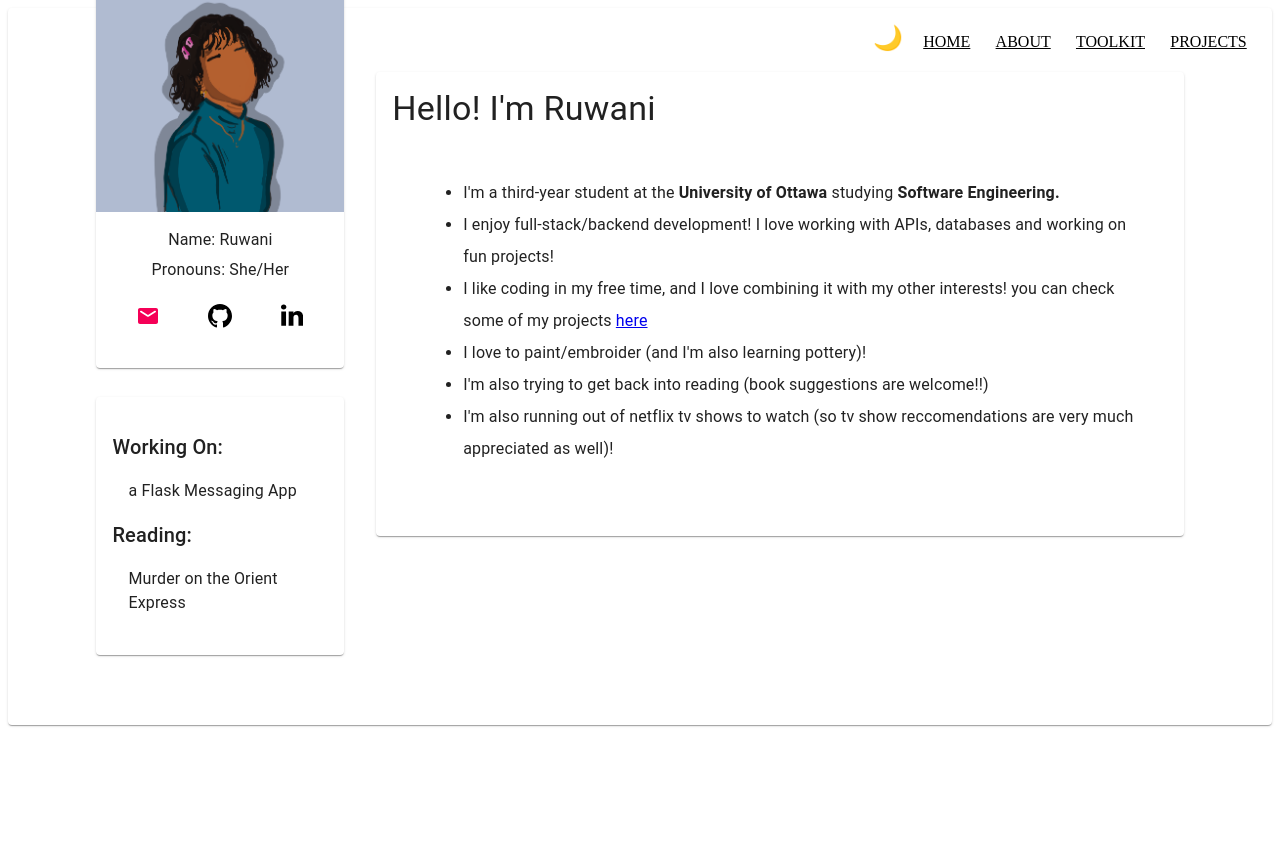
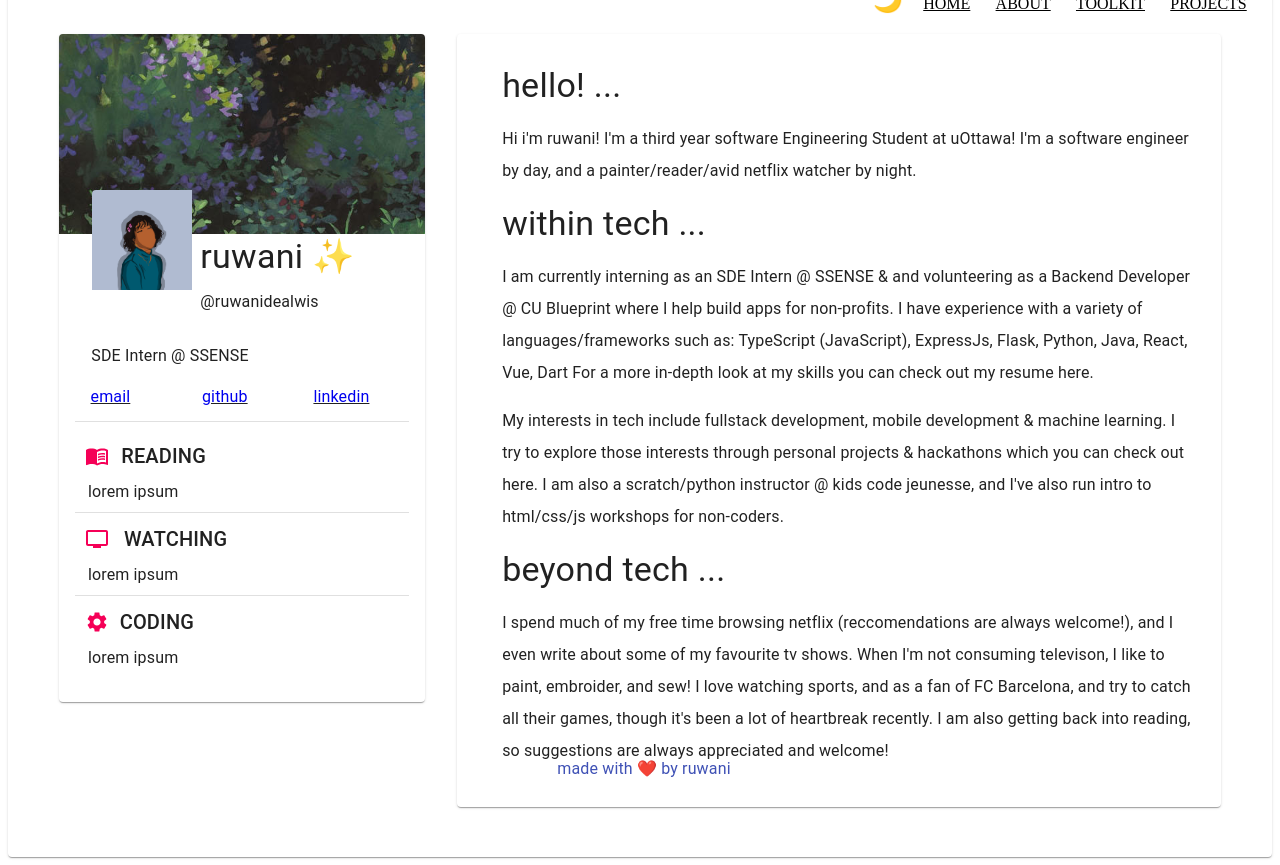
Before and after one commit to ruwanidealwis/ruwanidealwis.github.io, a Gatsby site in the folder gatsby-site/: page /about in a window 1280 px wide. Before the commit the page ends 800 px from the top, so only its background shows below. Built offline with nearby package versions, Linux system fonts and the light colour scheme; Gatsby itself is replaced by a stand-in of ours.

Commit message:
revamped about page

```diff
--- a/gatsby-site/package.json
+++ b/gatsby-site/package.json
@@ -27,6 +27,7 @@
     "gatsby-plugin-sharp": "^2.6.42",
     "gatsby-plugin-transition-link": "^1.20.2",
     "gatsby-source-filesystem": "^2.3.34",
+    "gatsby-source-medium": "^3.4.0",
     "gatsby-transformer-sharp": "^2.5.17",
     "gsap": "^3.5.1",
     "react": "^16.12.0",
--- a/gatsby-site/plugins/custom-mui-theme/theme/theme.json
+++ b/gatsby-site/plugins/custom-mui-theme/theme/theme.json
@@ -76,21 +76,28 @@
     "h4": {
       "color": "#000",
       "fontFamily": "\"Roboto\", \"Helvetica\", \"Arial\", sans-serif",
-      "fontSize": "1.8rem",
+      "fontSize": "1.33rem",
       "fontWeight": 500
     },
 
     "h5": {
       "color": "var(--main)",
       "fontFamily": "\"Roboto\", \"Helvetica\", \"Arial\", sans-serif",
-      "fontSize": "1.3rem",
+      "fontSize": "1.2rem",
       "fontWeight": 400,
+      "marginRight": "-.02em"
+    },
+      "h6": {
+      "color": "var(--main)",
+      "fontFamily": "\"Roboto\", \"Helvetica\", \"Arial\", sans-serif",
+      "fontSize": "0.98rem",
+      "fontWeight": 600,
       "marginRight": "-.02em"
     },
     "headline": {
       "color": "rgba(0, 0, 0, 0.87)",
       "fontFamily": "\"Roboto\", \"Helvetica\", \"Arial\", sans-serif",
-      "lineHeight": "1.35417em",
+      "lineHeight": "1.1",
       "fontSize": "2rem",
       "fontWeight": 600
     },
@@ -133,7 +140,7 @@
       "textTransform": "uppercase",
       "color": "rgba(0, 0, 0, 0.87)",
       "fontFamily": "\"Roboto\", \"Helvetica\", \"Arial\", sans-serif",
-      "fontSize": "0.875rem",
+      "fontSize": "0.820rem",
       "fontWeight": 500
     },
     "fontFamily": "\"Roboto\", \"Helvetica\", \"Arial\", sans-serif",
@@ -141,7 +148,7 @@
       "color": "rgba(0, 0, 0, 0.87)",
       "fontFamily": "\"Roboto\", \"Helvetica\", \"Arial\", sans-serif",
       "lineHeight": "1.71429em",
-      "fontSize": "0.875rem",
+      "fontSize": "0.820rem",
       "fontWeight": 500
     },
     "caption": {
@@ -151,7 +158,7 @@
       "fontSize": "0.75rem",
       "fontWeight": 400
     },
-    "fontSize": 14,
+    "fontSize": 12,
     "fontWeightMedium": 500,
     "title": {
       "color": "rgba(0, 0, 0, 0.87)",
@@ -170,8 +177,8 @@
     "body1": {
       "color": "#a2a2a2",
       "fontFamily": "\"Raleway\", \"Helvetica\", \"Arial\", sans-serif",
-      "lineHeight": "1.5429em",
-      "fontSize": "1rem",
+      "lineHeight": "1.2429em",
+      "fontSize": "0.89rem",
       "fontWeight": 400
     }
   },
--- a/gatsby-site/src/components/aboutCard.js
+++ b/gatsby-site/src/components/aboutCard.js
@@ -17,51 +17,54 @@ class AboutCard extends React.Component {
       <Card id="aboutCard" style={{ backgroundColor: "var(--pbg)" }}>
         <CardContent>
           <Typography
-            style={{ color: "var(--main)" }}
+            style={{ color: "var(--main)", paddingLeft: "2%", margin: "2%" }}
             gutterBottom
             variant="h4"
           >
-            Hello! I'm Ruwani
+           hello! ...
+          </Typography>
+
+          <Typography
+            gutterBottom
+            variant="body1"
+            style={{ lineHeight: "2", paddingLeft: "2%", margin: "2%" }}
+          >
+            <p>Hi i'm ruwani! I'm a third year software Engineering Student at uOttawa! I'm a software engineer by day, and a painter/reader/avid netflix watcher by night. </p>
+          </Typography>
+          <Typography
+            style={{ color: "var(--main)", paddingLeft: "2%", margin: "2%" }}
+            gutterBottom
+            variant="h4"
+          >
+            within tech ...
           </Typography>
           <Typography
             gutterBottom
             variant="body1"
-            style={{ lineHeight: "2", padding: "2%", margin: "2%" }}
+            style={{ lineHeight: "2", paddingLeft: "2%", margin: "2%" }}
           >
-            <ul>
-              <li>
-                I'm a third-year student at the{" "}
-                <strong>University of Ottawa</strong> studying{" "}
-                <strong>Software Engineering.</strong>
-              </li>
-              <li>
-                I enjoy full-stack/backend development! I love working with
-                APIs, databases and working on fun projects!
-              </li>
-              <li>
-                I like coding in my free time, and I love combining it with my
-                other interests! you can check some of my projects{" "}
-                <AniLink
-                  swipe
-                  direction="right"
-                  to="/projects?filter=webDevelopment"
-                >
-                  here{" "}
-                </AniLink>
-              </li>
-              <li>
-                I love to paint/embroider (and I'm also learning pottery)!
-              </li>
-              <li>
-                I'm also trying to get back into reading (book suggestions are
-                welcome!!)
-              </li>
-              <li>
-                I'm also running out of netflix tv shows to watch (so tv show
-                reccomendations are very much appreciated as well)!
-              </li>
-            </ul>
+            <p>I am currently interning as an SDE Intern @ SSENSE & and volunteering as a Backend Developer @ CU Blueprint where I help build apps for non-profits. I have experience with a variety of languages/frameworks such as: TypeScript (JavaScript), ExpressJs, Flask, Python, Java, React, Vue, Dart For a more in-depth look at my skills you can check out my resume here.  </p>
+
+            <p>My interests in tech include fullstack development, mobile development & machine learning. I try to explore those interests through personal projects & hackathons which you can check out here. I am also a scratch/python instructor @ kids code jeunesse, and I've also run intro to html/css/js workshops for non-coders.</p>
           </Typography>
+
+          <Typography
+            style={{ color: "var(--main)", paddingLeft: "2%", margin: "2%" }}
+            gutterBottom
+            variant="h4"
+          >
+            beyond tech ...
+          </Typography>
+
+          <Typography
+            gutterBottom
+            variant="body1"
+            style={{ lineHeight: "2", paddingLeft: "2%", margin: "2%" }}
+          >
+            <p>I spend much of my free time browsing netflix (reccomendations are always welcome!), and I even write about some of my favourite tv shows. When I'm not consuming televison, I like to paint, embroider, and sew! I love watching sports, and as a fan of FC Barcelona, and try to catch all their games, though it's been a lot of heartbreak recently. I am also getting back into reading, so suggestions are always appreciated and welcome!</p>
+
+          </Typography>
+
         </CardContent>
       </Card>
     )
--- a/gatsby-site/src/components/bioCard.js
+++ b/gatsby-site/src/components/bioCard.js
@@ -2,17 +2,24 @@ import {
   Card,
   CardContent,
   CardMedia,
+  Grid,
   List,
   ListItem,
+  ListItemText,
   Typography,
+  Divider,
 } from "@material-ui/core"
 
-import memojiURL from "../../static/images/minimalistV4.png"
+import iconImage from "../../static/images/minimalistV4.png"
+import testImage from "../../static/images/ghibli-9.jpg"
 import EmailIcon from "@material-ui/icons/EmailRounded"
-import GithubIcon from "../../static/images/github.svg"
-import LinkedinIcon from "../../static/images/linkedin-logo.svg"
+import MenuBookIcon from "@material-ui/icons/MenuBook"
+import SettingsIcon from "@material-ui/icons/Settings"
+import TvIcon from "@material-ui/icons/Tv"
+
 import "../../static/styles/about.css"
 import React from "react"
+import UpdateCard from "./updateCard"
 class BioCard extends React.Component {
   render() {
     return (
@@ -21,30 +28,87 @@ class BioCard extends React.Component {
           className="bioCardImage"
           style={{
             marginLeft: "0%",
-            marginTop: "-50%",
+            marginTop: "0%",
             backgroundColor: "var(--pbg)",
             marginBottom: "12%",
           }}
         >
-          <CardMedia style={{ height: "33vh" }} image={memojiURL}></CardMedia>
-          <CardContent>
+          <CardMedia
+            style={{ height: "25vh", width: "100vw" }}
+            image={testImage}
+          ></CardMedia>
+
+          <Card
+            elevation="0"
+            style={{
+              marginLeft: "9%",
+              marginTop: "-12%",
+              backgroundColor: "#00000000",
+              padding: "0%",
+              marginBottom: "0",
+            }}
+          >
+            <Grid container spacing={3}>
+              <Grid item md={3} sm={12}>
+                <CardMedia
+                  style={{ height: "100px", width: "100px" }}
+                  image={iconImage}
+                ></CardMedia>
+              </Grid>
+              <Grid item md={9} sm={12} style={{ position: "relative" }}>
+                <CardContent
+                  style={{
+                    paddingLeft: "8%",
+                    textAlign: "left",
+                  }}
+                >
+                  <Grid container spacing={0}>
+                    <Grid item md={12} style={{ height: "30px" }}>
+                      <div></div>
+                    </Grid>
+                    <Grid item md={12}>
+                      <Typography
+                        gutterBottom
+                        variant="h4"
+                        align="left"
+                        component="h2"
+                      >
+                        ruwani ✨
+                      </Typography>
+                    </Grid>
+                    <Grid item md={12}>
                       <Typography
                         gutterBottom
                         variant="body1"
-              align="center"
+                        align="left"
                         component="h2"
                       >
-              Name: Ruwani
+                        @ruwanidealwis
                       </Typography>
+                    </Grid>
+                  </Grid>
+                </CardContent>
+              </Grid>
+            </Grid>
+          </Card>
+
+          <CardContent
+            style={{
+              paddingTop: "0",
+            }}
+          >
             <Typography
               gutterBottom
               variant="body1"
-              align="center"
+              align="left"
               component="h2"
+              style={{
+                paddingLeft: "5%",
+                paddingTop: "0",
+              }}
             >
-              Pronouns: She/Her
+              SDE Intern @ SSENSE
             </Typography>
-
             <List
               style={{
                 display: "inline-flex",
@@ -54,33 +118,42 @@ class BioCard extends React.Component {
                 margin: "auto",
                 alignItems: "center",
                 alignContent: "center",
+                textDecoration: "underline",
+                textDecorationColor: "var(--main)",
+                padding: "0",
               }}
             >
               <ListItem
-                button
                 component="a"
                 href="mailto: ruwanide51@gmail.com"
                 style={{ justifyContent: "center" }}
               >
-                <EmailIcon color="secondary" />
+                <ListItemText
+                  display="block"
+                  primaryTypographyProps={{ style: { color: "var(--main)" } }}
+                  primary="email"
+                />
+              </ListItem>
+              <ListItem component="a" href="https://github.com/ruwanidealwis">
+                <ListItemText
+                  primaryTypographyProps={{ style: { color: "var(--main)" } }}
+                  primary="github"
+                />
               </ListItem>
               <ListItem
-                button
-                component="a"
-                href="https://github.com/ruwanidealwis"
-                style={{ justifyContent: "center" }}
-              >
-                <GithubIcon />
-              </ListItem>
-              <ListItem
-                button
                 component="a"
                 href="https://www.linkedin.com/in/ruwani-de-alwis-610476187/"
-                style={{ justifyContent: "center" }}
               >
-                <LinkedinIcon />
+                <ListItemText
+                  primaryTypographyProps={{ style: { color: "var(--main)" } }}
+                  primary="linkedin"
+                />
               </ListItem>
             </List>
+            <Divider />
+
+            <br />
+            <UpdateCard />
           </CardContent>
         </Card>
       </div>
--- /dev/null
+++ b/gatsby-site/src/components/footer.js
@@ -0,0 +1,14 @@
+import { Box, Typography } from "@material-ui/core"
+import React from "react"
+class Footer extends React.Component {
+    render() {
+        return (
+            <Box style={{ backgroundColor: "var(--secondary)", padding: "1.5%", bottom: "0", position: "absolute", width:"-webkit-fill-available"}}textAlign="center">
+            <Typography variant="body1" color="primary">
+                    made with ❤️ by ruwani
+            </Typography>
+            </Box>
+        )
+    }
+}
+export default Footer;
--- a/gatsby-site/src/components/updateCard.js
+++ b/gatsby-site/src/components/updateCard.js
@@ -4,36 +4,97 @@ import {
   Typography,
   List,
   ListItem,
+  Divider,
 } from "@material-ui/core"
 
 import React from "react"
-
+import EmailIcon from "@material-ui/icons/EmailRounded"
+import MenuBookIcon from '@material-ui/icons/MenuBook';
+import SettingsIcon from '@material-ui/icons/Settings';
+import TvIcon from '@material-ui/icons/Tv';
+//code adapted from: https://stackoverflow.com/questions/51940157/how-to-align-horizontal-icon-and-text-in-material-ui
 class UpdateCard extends React.Component {
   render() {
     return (
-      <Card style={{ backgroundColor: "var(--pbg)" }}>
-        {" "}
-        <CardContent>
-          {" "}
-          <br />
-          <Typography variant="h6" style={{ color: "var(--secondary)" }}>
-            Working On:
+     <div>
+
+          <div style={{
+            display: 'flex',
+            alignItems: 'center',
+            flexWrap: 'wrap',
+            backgroundColor: "var(--pbg)",
+            paddingLeft:'3%'}}
+            >
+            <MenuBookIcon color="secondary"/>
+            <span >
+              <Typography variant="h6" style={{ color: "var(--secondary)" , paddingLeft:"15%"}}>
+               READING
           </Typography>
+            </span>
+          </div>
+
           <Typography variant="body1">
             <List>
-              <ListItem>a Flask Messaging App</ListItem>
+              <ListItem style={{ padding: "0%", paddingLeft: "4%" }}>lorem ipsum</ListItem>
             </List>
+
           </Typography>
-          <Typography variant="h6" style={{ color: "var(--secondary)" }}>
-            Reading:
+          <Divider />
+
+
+          <div style={{
+            display: 'flex',
+            alignItems: 'center',
+            flexWrap: 'wrap',
+            backgroundColor: "var(--pbg)",
+            paddingLeft: '3%',
+            paddingTop:"3%"
+          }}
+          >
+            <TvIcon color="secondary" />
+            <span >
+              <Typography variant="h6" style={{ color: "var(--secondary)", paddingLeft: "15%" }}>
+                WATCHING
           </Typography>
+            </span>
+          </div>
+
           <Typography variant="body1">
             <List>
-              <ListItem>Murder on the Orient Express</ListItem>{" "}
+              <ListItem style={{ padding: "0%", paddingLeft: "4%" }}>lorem ipsum</ListItem>
             </List>
-          </Typography>{" "}
-        </CardContent>
-      </Card>
+
+          </Typography>
+          <Divider />
+
+
+          <div style={{
+            display: 'flex',
+            alignItems: 'center',
+            flexWrap: 'wrap',
+            backgroundColor: "var(--pbg)",
+            paddingLeft: '3%',
+            paddingTop:"3%"
+          }}
+          >
+            <SettingsIcon color="secondary" />
+            <span >
+              <Typography variant="h6" style={{ color: "var(--secondary)", paddingLeft: "15%" }}>
+                CODING
+          </Typography>
+            </span>
+          </div>
+
+          <Typography variant="body1">
+            <List>
+              <ListItem style={{ padding: "0%" , paddingLeft:"4%"}}>lorem ipsum</ListItem>
+            </List>
+
+          </Typography>
+
+
+
+     </div>
     )
   }
 }
--- a/gatsby-site/src/pages/about.js
+++ b/gatsby-site/src/pages/about.js
@@ -6,7 +6,7 @@ import AboutCard from "../components/aboutCard"
 import BioCard from "../components/bioCard"
 import TemporaryDrawer from "../components/navigation"
 import UpdateCard from "../components/updateCard"
-
+import Footer from "../components/footer"
 class About extends React.Component {
   render() {
     return (
@@ -17,42 +17,48 @@ class About extends React.Component {
         <Paper
           style={{
             backgroundColor: "var(--obg)",
-            minHeight: "80vh",
+            minHeight: "100vh",
             minWidth: "100%",
             paddingTop: "0%",
-            marginBottom: "4%",
+            marginTop:"-3%",
+
           }}
         >
           <TemporaryDrawer />
           <Box
             style={{
-              paddingLeft: "7%",
-              paddingRight: "7%",
-              paddingBottom: "2%",
+              backgroundColor: "var(--obg)",
+              paddingLeft: "4%",
+              paddingRight: "4%",
+              paddingBottom: "4%",
             }}
           >
             <Grid container spacing={4}>
               <Grid
                 item
-                lg={3}
+                lg={4}
                 md={4}
                 xs={12}
                 style={{ marginBottom: "4%", color: "orange" }}
               >
                 <BioCard />
 
-                <UpdateCard />
+
               </Grid>
 
-              <Grid item lg={9} md={8} xs={12} style={{}}>
+              <Grid item lg={8} md={8} xs={12} style={{}}>
                 <AboutCard
                   webDevLink="../projects?filter=webDevelopment"
                   dataSciLink="../projects?filter=dataScience"
                   style={{}}
                 ></AboutCard>
               </Grid>
+
             </Grid>
+
+
           </Box>
+          <Footer style={{ marginRight: "4%"}}/>
         </Paper>
       </>
     )
--- a/gatsby-site/src/pages/projects.js
+++ b/gatsby-site/src/pages/projects.js
@@ -89,6 +89,7 @@ class Projects extends React.Component {
                   <Typography variant="h4" style={{ color: "var(--main)" }}>
                     Projects.
                   </Typography>
+                  <br/>
                   <Typography variant="body1">
                     These are some of the projects I have worked on during my
                     spare time. While most of these are complete, I am always
```
Also changed, not shown: gatsby-site/src/pages/index.js (+2 -11 lines), gatsby-site/static/images/ghibli-9.jpg (added), gatsby-site/static/images/testimage.webp (added), 1 other file. Lines whose indentation alone changed are shown as unchanged.
